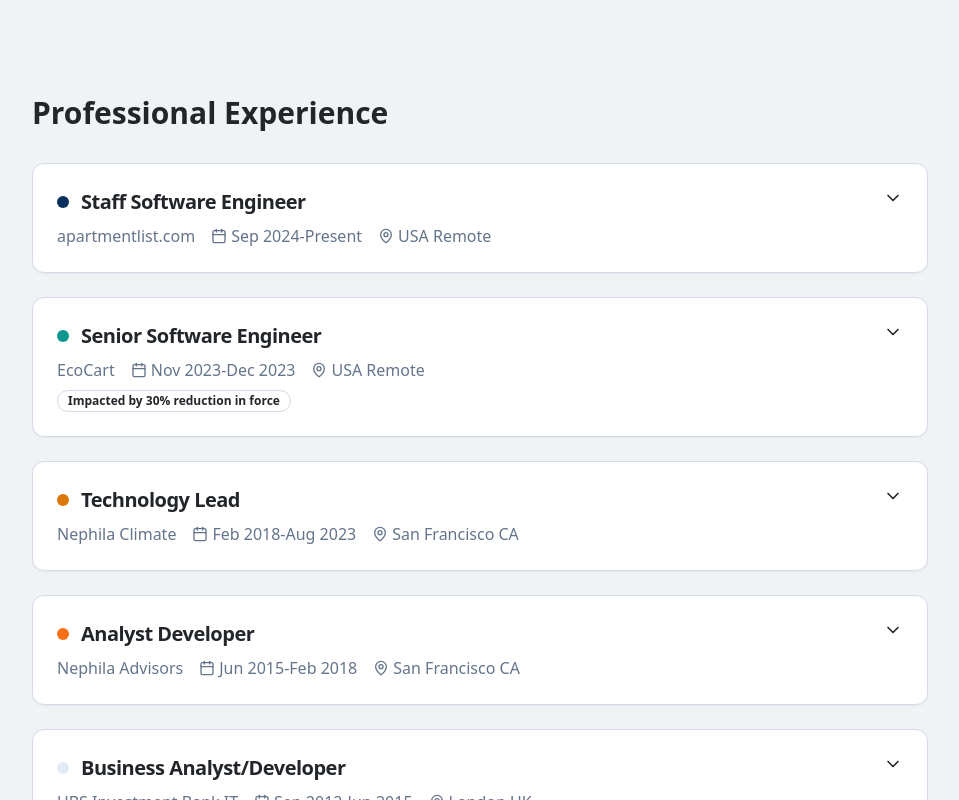
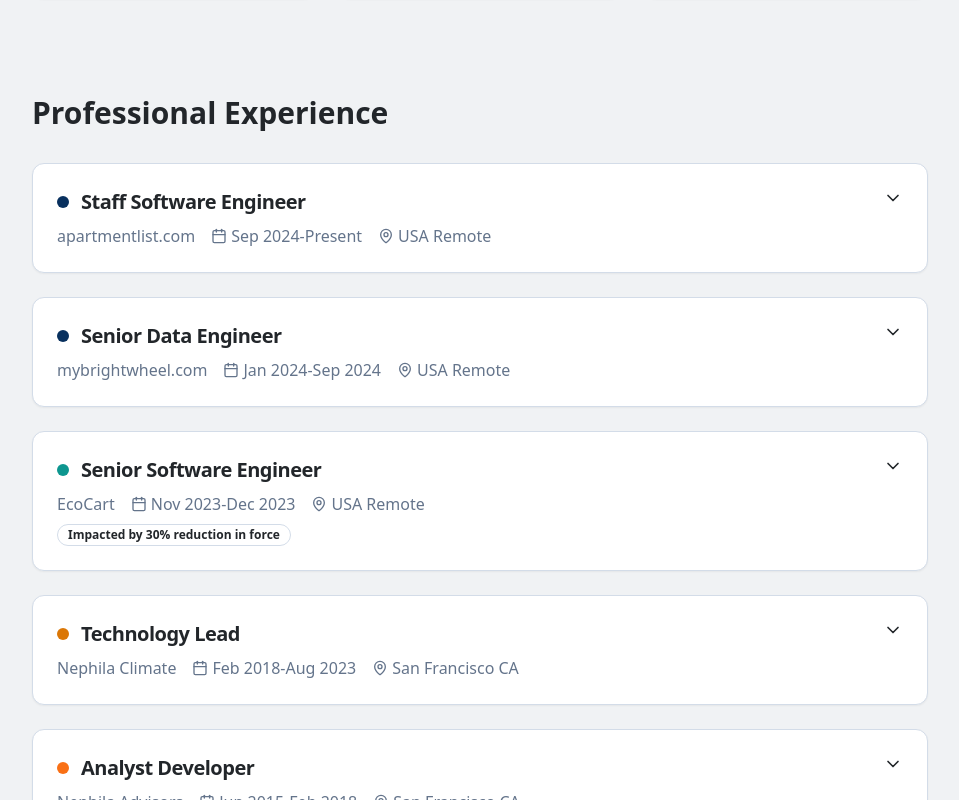
Before and after one commit to andysprague44/andy-sprague-website, a React (Vite) app: page /about in a window 1280 px wide. Shown: the part 1710-2510 px from the top of the page, without its empty margins (160-1119 px from the left). Built offline with nearby package versions, Linux system fonts and the light colour scheme.

Commit message:
add brightwheel

```diff
--- a/src/pages/About.tsx
+++ b/src/pages/About.tsx
@@ -28,6 +28,23 @@ const About = () => {
         "Collaborated with data science and MLOps teams to improve self-serve ML pipelines",
         "Mentored engineers in adopting new workflows and LLM usage best practices",
         "Optimized system uptime and SLO performance"
+      ]
+    },
+    {
+      id: "brightwheel",
+      title: "Senior Data Engineer",
+      company: "mybrightwheel.com",
+      period: "Jan 2024-Sep 2024",
+      location: "USA Remote",
+      color: "bg-primary",
+      achievements: [
+        { text: "Data model which ran customer queries 3x faster, and removed the need to run a nightly batch job", impact: "3.5h -> 0h", metric: "3x faster" },
+        { text: "Tripled closed wons in hubspot by reducing time taken to create the lead from 90s to 1s", impact: "3x conversion", metric: "Speed to lead" },
+      ],
+      responsibilities: [
+        "Led cross-functional teams across software & data engineering, DevOps, and marketing ops",
+        "Developed and maintained data and event-stremaing pipelines for internal data analytics, customer facing apps, and CRM integrations",
+        "Stood up self-managed cloud deployments for event streaming architectures using AWS CDK"
       ]
     },
     {
```
